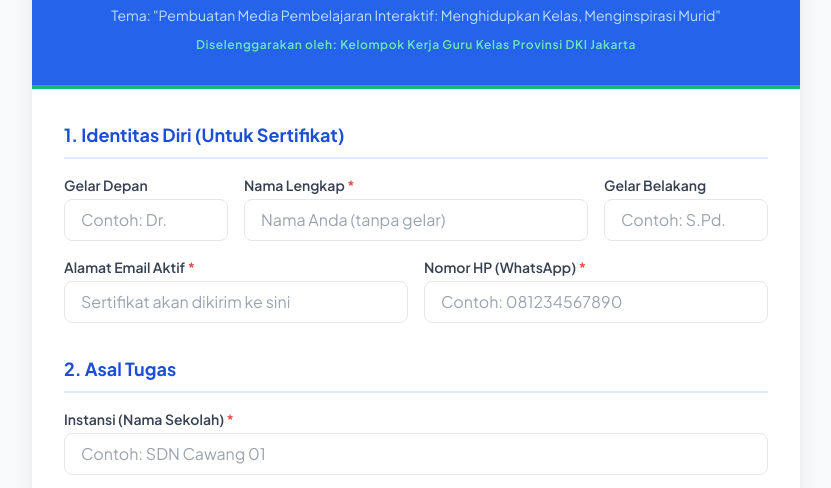
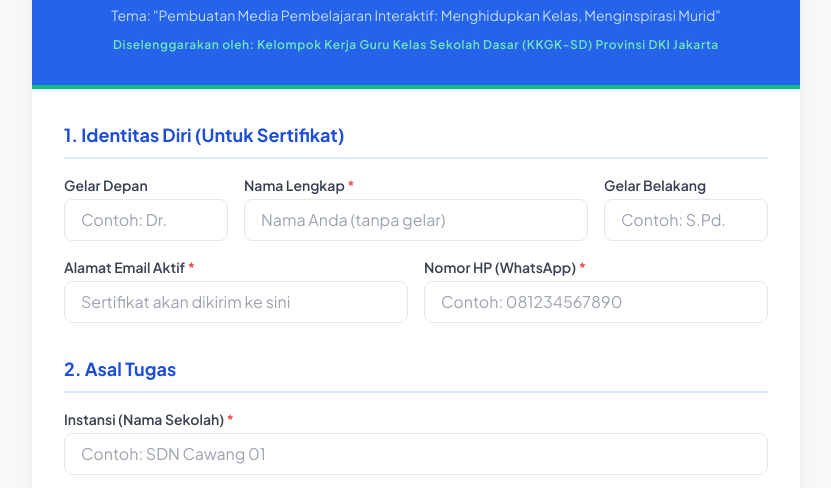
Before and after one commit to kkgkprovinsidkijakarta/daftarhadir_HBG_KKGK_prov, a plain HTML site: page index.html in a window 1280 px wide. Shown: the part 267-755 px from the top of the page, without its empty margins (224-1055 px from the left). Drawn offline with nearby package versions, Linux system fonts and the light colour scheme; some packages are replaced by stand-ins of ours; a script that the page names is missing.

Commit message:
Update index.html

```diff
--- a/index.html
+++ b/index.html
@@ -47,7 +47,7 @@
             <h1 class="text-2xl md:text-3xl font-bold text-white mb-2">Daftar Hadir & Refleksi</h1>
             <h2 class="text-lg md:text-xl text-blue-100 font-medium">Workshop Hari Belajar Guru</h2>
             <p class="text-sm text-blue-200 mt-2">Tema: "Pembuatan Media Pembelajaran Interaktif: Menghidupkan Kelas, Menginspirasi Murid"</p>
-            <p class="text-xs text-emerald-300 mt-3 font-semibold tracking-wider">Diselenggarakan oleh: Kelompok Kerja Guru Kelas Provinsi DKI Jakarta</p>
+            <p class="text-xs text-emerald-300 mt-3 font-semibold tracking-wider">Diselenggarakan oleh: Kelompok Kerja Guru Kelas Sekolah Dasar (KKGK-SD) Provinsi DKI Jakarta</p>
         </div>
 
         <!-- ========================================== -->
```
